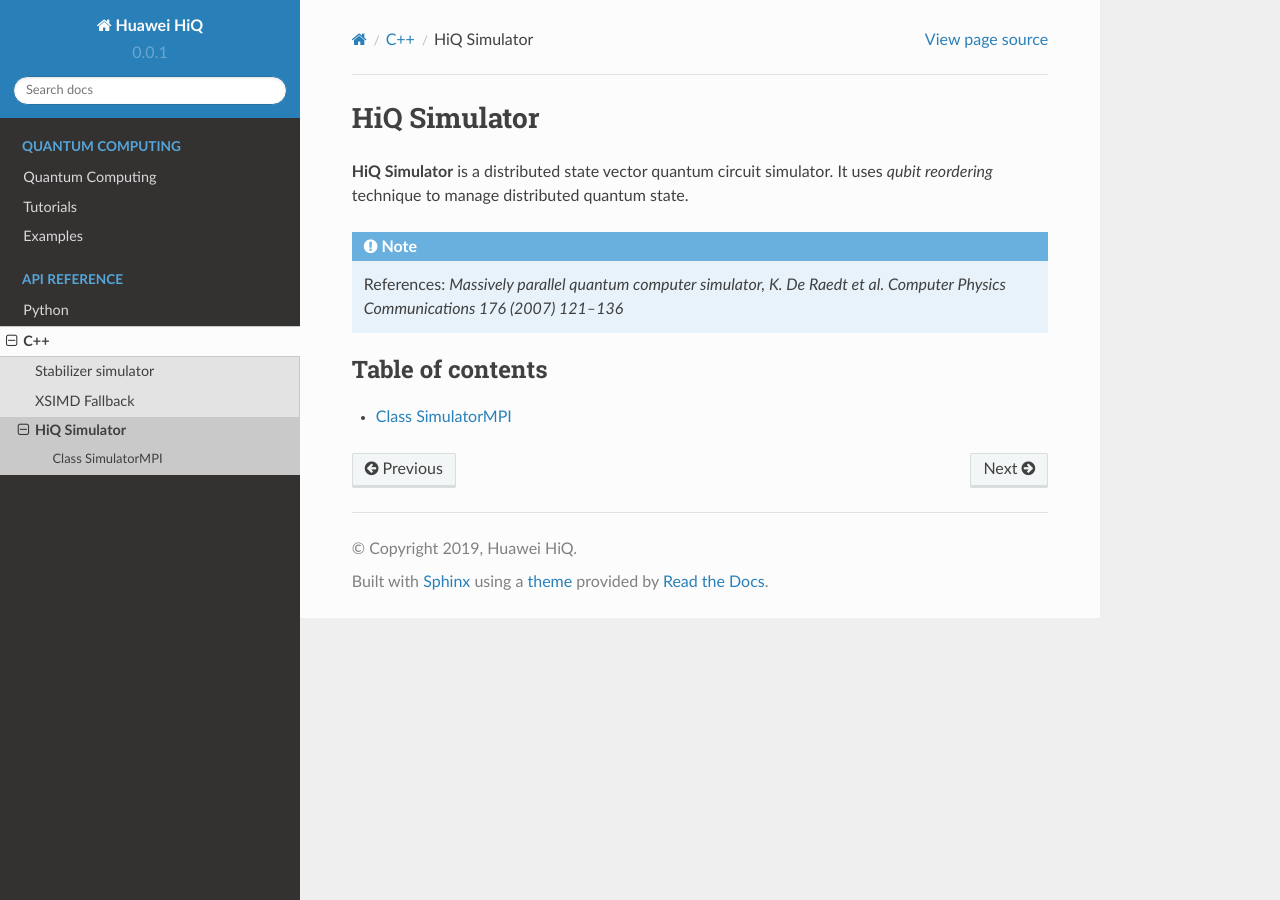
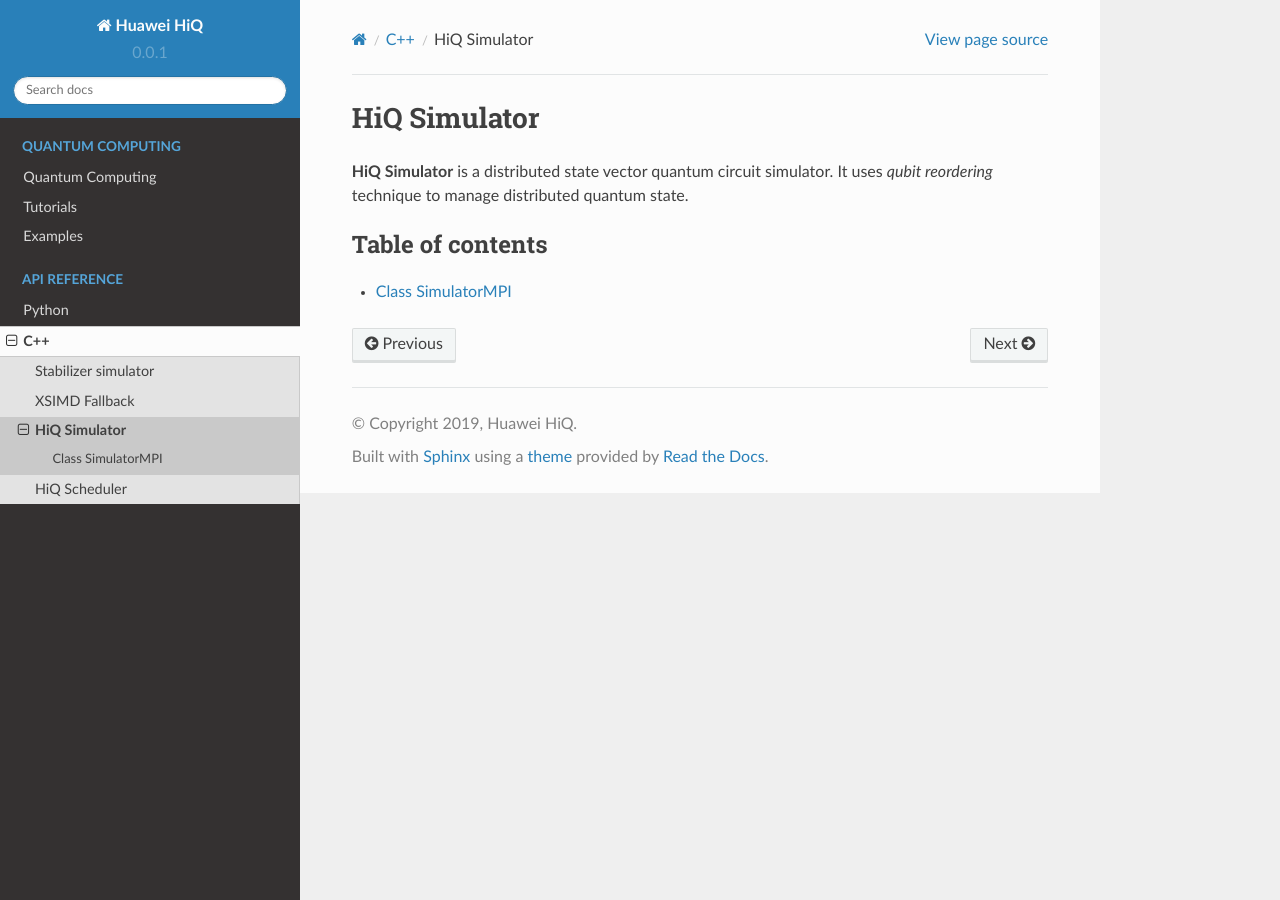
Before and after one commit to MindQuantum-HiQ/HiQsimulator, a Sphinx documentation site: the page built from docs/source/api/simulator_mpi.rst, in a window 1280 px wide. Built offline with Sphinx 7.4.7 and the Read the Docs theme 2.0.0, drawn with Linux system fonts in a browser that asks for light colours; pages that are not in the unit, such as notebooks, are missing from menus.

Commit message:
docs for HiQ Scheduler

```diff
--- /dev/null
+++ b/docs/source/api/cluster_scheduler.rst
@@ -0,0 +1,6 @@
+Cluster Scheduler
+=================
+
+.. doxygenclass:: ClusterScheduler
+   :project: HiQSimulator
+   :members:
--- a/docs/source/api/cxx.rst
+++ b/docs/source/api/cxx.rst
@@ -22,3 +22,4 @@
    stabilizer_simulator
    xsimd_fallback
    simulator_mpi
+   hiq_scheduler
--- a/docs/source/api/simulator_mpi.rst
+++ b/docs/source/api/simulator_mpi.rst
@@ -3,9 +3,6 @@
 
 **HiQ Simulator** is a distributed state vector quantum circuit simulator. It uses *qubit reordering* technique to manage distributed quantum state.
 
-.. note::
-   References: *Massively parallel quantum computer simulator, K. De Raedt et al. Computer Physics Communications 176 (2007) 121–136*
-
 .. toctree::
    :caption: Table of contents
 
--- /dev/null
+++ b/docs/source/api/swap_scheduler.rst
@@ -0,0 +1,6 @@
+Swap Scheduler
+====================
+
+.. doxygenclass:: SwapScheduler
+   :project: HiQSimulator
+   :members:
```
Also changed, not shown: docs/source/api/hiq_scheduler.rst (added, +17 -0 lines), 3 other files.
